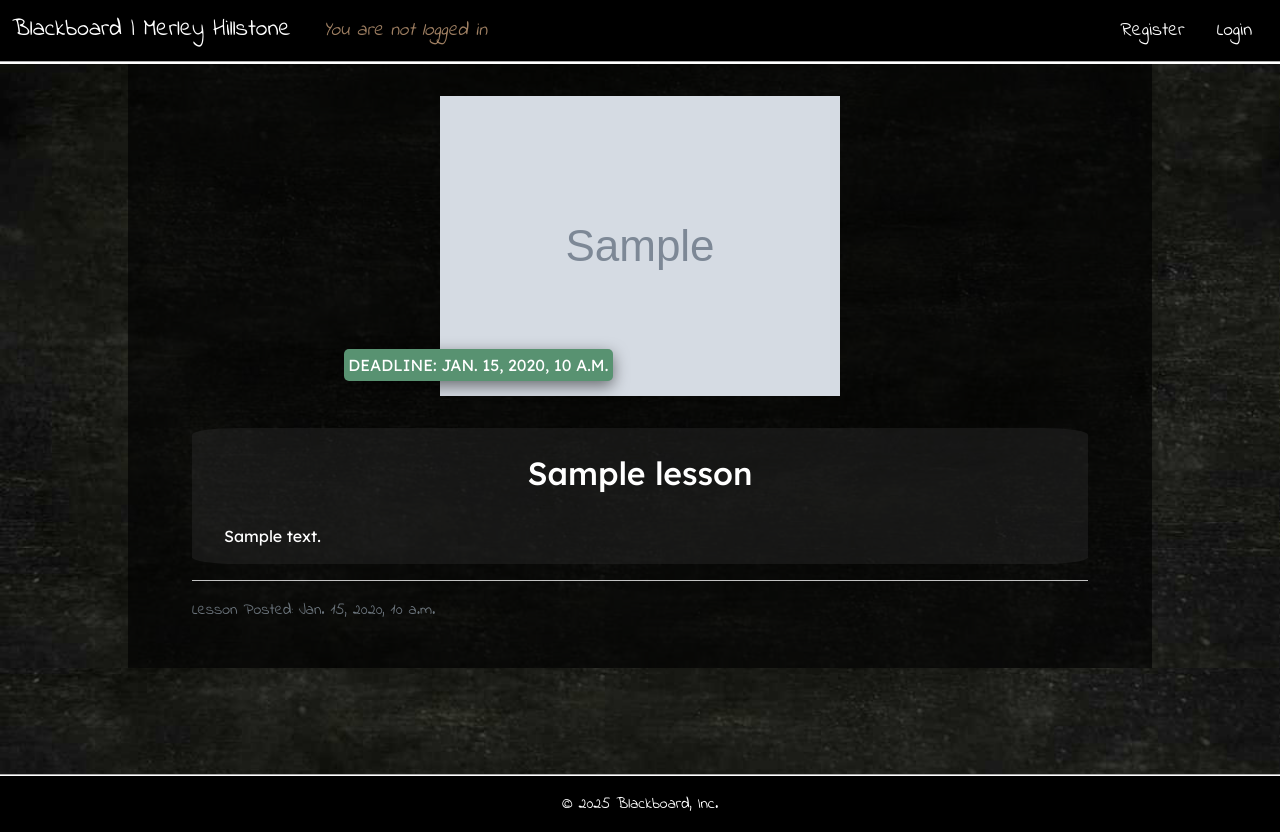
After one commit to MattMiles95/PP4_Blackboard, a Django app: template lessons/templates/lessons/lesson_detail.html in a window 1280 px wide. The commit adds this page. Run offline with Django 4.2, Linux system fonts and the light colour scheme; the template is opened without the code that fills it: most values are stand-ins (such as "Sample title", 1, 10 or a date in 2020); grey boxes marked "Sample" are stand-in pictures; some libraries are stand-ins or nearby versions.

Commit message:
Add content to lesson_detail.html. Fix lesson_detail view. Update lesson_detail styling.

```diff
--- a/lessons/admin.py
+++ b/lessons/admin.py
@@ -30,4 +30,4 @@ class CommentAdmin(admin.ModelAdmin):
     """
     Admin interface for the Comment model.
     """
-    list_display = ('lesson', 'teacher', 'body', 'created_on')
+    list_display = ('lesson', 'commenter', 'body', 'created_on')
--- a/lessons/templates/lessons/eng.html
+++ b/lessons/templates/lessons/eng.html
@@ -41,7 +41,7 @@
                     </p>
                   </div>
                 </div>
-                <a href="#" class="lesson-link lesson-font">
+                <a href="{% url 'lesson_detail' lesson.slug %}" class="lesson-link lesson-font">
                   <h2 class="card-title text-center">{{ lesson.title }}</h2>
                   <p class="card-text text-center">{{ lesson.summary }}</p>
                 </a>
--- a/lessons/templates/lessons/hist.html
+++ b/lessons/templates/lessons/hist.html
@@ -41,7 +41,7 @@
                     </p>
                   </div>
                 </div>
-                <a href="#" class="lesson-link lesson-font">
+                <a href="{% url 'lesson_detail' lesson.slug %}" class="lesson-link lesson-font">
                   <h2 class="card-title text-center">{{ lesson.title }}</h2>
                   <p class="card-text text-center">{{ lesson.summary }}</p>
                 </a>
--- /dev/null
+++ b/lessons/templates/lessons/lesson_detail.html
@@ -0,0 +1,61 @@
+{% extends "base.html" %}
+{% load static %}
+{% load crispy_forms_tags %}
+
+{% block content %}
+
+<div class="column-container">
+  <div class="left-column-lesson"></div>
+  <div class="right-column-lesson container-fluid">
+    <div class="row">
+      <!-- Lesson Column -->
+      <div class="col-12 mt-3 left">
+        <div class="row">
+          <div class="lesson-content col-md-4">
+            <div class="card mb-4">
+              <div class="card-body">
+                <div class="image-container">
+                  {% if "placeholder" in lesson.featured_image.url %}
+                  <img
+                    src="{% static 'images/default.jpg' %}"
+                    alt="placeholder image"
+                    class="card-img-top"
+                  />
+                  {% else %}
+                  <img
+                    src="{{ lesson.featured_image.url }}"
+                    alt="{{ lesson.title }}"
+                    class="card-image-top"
+                  />
+                  {% endif %}
+                  <div class="image-flash-lesson">
+                    <p class="deadline lesson-font">
+                      Deadline: {{ lesson.deadline }}
+                    </p>
+                  </div>
+                </div>
+                <div class="card-body lesson-font lesson-text">
+                  <h2 class="card-title text-center">{{ lesson.title }}</h2>
+                  <article class="card-text">
+                    {{ lesson.content | safe }}
+                  </article>
+                </div>
+                <hr />
+                <p class="card-text text-muted h6">
+                  Lesson Posted: {{ lesson.created_on}}
+                </p>
+              </div>
+            </div>
+          </div>
+        </div>
+        <div class="row"></div>
+      </div>
+    </div>
+  </div>
+</div>
+
+{% endblock content %}
+
+{% block extras %}
+<script src="{% static 'js/comments.js' %}"></script>
+{% endblock %}
--- a/lessons/templates/lessons/psych.html
+++ b/lessons/templates/lessons/psych.html
@@ -41,7 +41,7 @@
                     </p>
                   </div>
                 </div>
-                <a href="#" class="lesson-link lesson-font">
+                <a href="{% url 'lesson_detail' lesson.slug %}" class="lesson-link lesson-font">
                   <h2 class="card-title text-center">{{ lesson.title }}</h2>
                   <p class="card-text text-center">{{ lesson.summary }}</p>
                 </a>
--- a/lessons/urls.py
+++ b/lessons/urls.py
@@ -7,4 +7,5 @@ urlpatterns = [
     path('lessons/eng', views.EnglishLessons.as_view(), name='eng'),
     path('lessons/hist', views.HistoryLessons.as_view(), name='hist'),
     path('lessons/psych', views.PsychologyLessons.as_view(), name='psych'),
+    path('<slug:slug>/', views.lesson_detail, name='lesson_detail'),
     ]
--- a/static/css/style.css
+++ b/static/css/style.css
@@ -302,22 +302,32 @@ nav {
 }
 
 .right-column-lesson {
-    width: 52.5rem;
-
+    width: 80%;
 }
 
 .lesson-content {
     width: 100%;
     position: relative;
-    padding-top: 5rem;
+    padding: 5rem 3rem 1.5rem;
     background-color: rgba(0, 0, 0, 0.65);
+}
+
+.lesson-text {
+    margin-top: 2rem;
+    border-radius: 5%;
+    padding: 1rem 2rem;
+    background-color: rgba(45, 45, 45, 0.4);
+}
+
+.lesson-text > h2 {
+    margin-bottom: 2rem;
 }
 
 .image-flash-lesson {
     position: absolute;
     bottom: 5%;
     min-width: 30%;
-    left: 5rem;
+    left: 17%;
     background-color: rgb(88, 146, 113);
     box-shadow: rgba(0, 0, 0, 0.5) 0px 5px 15px;
     border-radius: 5px;
```
Also changed, not shown: lessons/views.py (+20 -10 lines), lessons/templates/lessons/lesson-detail.html (deleted).
